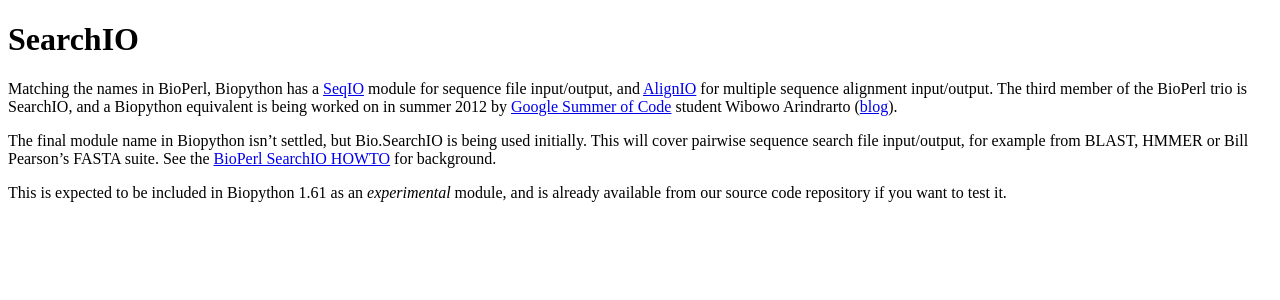
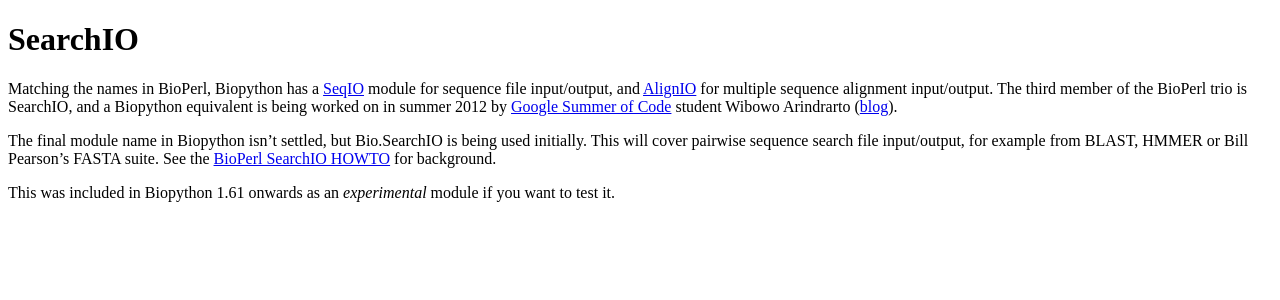
Before and after one commit to biopython/biopython.github.io, a Jekyll site: the page built from wiki/SearchIO.md, in a window 1280 px wide. Shown: the top 300 px of the page. Built offline with Jekyll 4.4.1, drawn with Linux system fonts in a browser that asks for light colours.

Commit message:
SearchIO was in 1.61

```diff
--- a/wiki/SearchIO.md
+++ b/wiki/SearchIO.md
@@ -18,6 +18,5 @@ input/output, for example from BLAST, HMMER or Bill Pearson's FASTA
 suite. See the [BioPerl SearchIO
 HOWTO](http://www.bioperl.org/wiki/HOWTO:SearchIO) for background.
 
-This is expected to be included in Biopython 1.61 as an *experimental*
-module, and is already available from our source code repository if you
-want to test it.
+This was included in Biopython 1.61 onwards as an *experimental* module
+if you want to test it.
```
Also changed, not shown: 1 other file.
